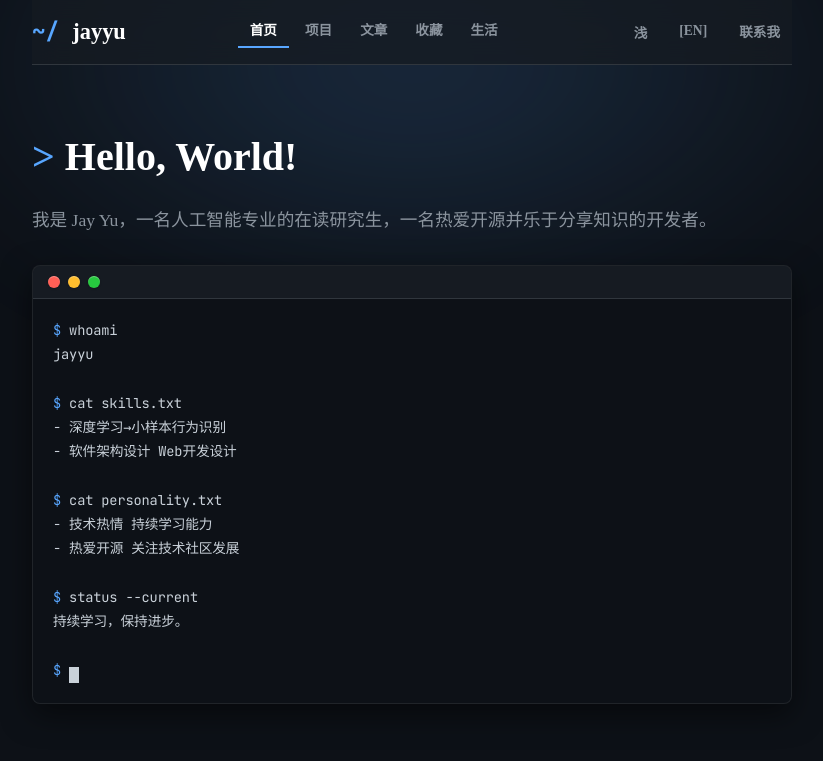
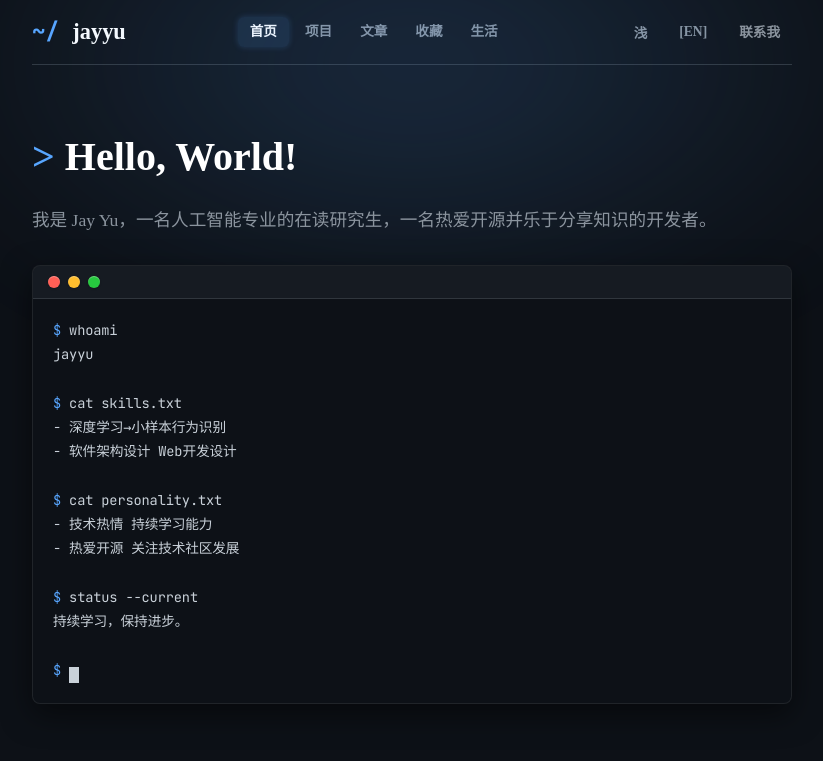
Before and after one commit to JayYu686/JayYu-Blog, an Astro site: page / in a window 1280 px wide. Shown: the top 761 px of the page, without its empty margins (228-1051 px from the left). Built offline with nearby package versions, Linux system fonts and the light colour scheme; Astro itself is replaced by a stand-in of ours; some packages are replaced by stand-ins of ours; code samples lack their colours; no server answers.

Commit message:
style: revert sticky header and nav active background to prior minimalist state, fix code tag font-family inheritance forcing terminal chinese fallback to elegant sans-serif

```diff
--- a/src/components/TerminalCard.astro
+++ b/src/components/TerminalCard.astro
@@ -67,6 +67,10 @@ const terminalContent = lines.map(line => `$ ${line.prompt}\n${line.output}`).jo
         overflow-x: auto;
     }
 
+    .terminal-body code {
+        font-family: var(--font-mono);
+    }
+
     :global(.prompt) {
         color: var(--accent-color);
     }
--- a/src/styles/global.css
+++ b/src/styles/global.css
@@ -7,7 +7,6 @@
   --link-color: #58a6ff;
   --border-color: #30363d;
   --header-bg: #161b22;
-  --header-bg-glass: rgba(22, 27, 34, 0.75);
   --code-bg: #161b22;
   --card-bg: #161b22;
   --secondary-text: #8b949e;
@@ -29,7 +28,6 @@
   --link-color: #0969da;
   --border-color: #d0d7de;
   --header-bg: #ffffff;
-  --header-bg-glass: rgba(255, 255, 255, 0.75);
   --code-bg: #f0f2f5;
   --card-bg: #ffffff;
   --secondary-text: #57606a;
@@ -84,16 +82,9 @@ h1:hover, h2:hover, h3:hover {
 
 /* ===== Header & Navigation ===== */
 header {
-  position: sticky;
-  top: 0;
-  z-index: 50;
-  background-color: var(--header-bg-glass);
-  backdrop-filter: blur(12px);
-  -webkit-backdrop-filter: blur(12px);
   border-bottom: 1px solid var(--border-color);
   padding: 14px 0;
   margin-bottom: 40px;
-  /* Add negative margin to stretch the blurred background slightly beyond padding if needed, but padding inside container is fine */
 }
 
 nav {
@@ -156,8 +147,9 @@ nav ul a, .lang-switch a {
   font-weight: bold;
   padding: 4px 12px;
   background-color: transparent;
-  border-bottom: 2px solid transparent;
-  transition: color 0.2s ease, border-color 0.2s ease;
+  border: none;
+  border-radius: 6px;
+  transition: color 0.2s ease, background-color 0.2s ease, box-shadow 0.2s ease;
   display: inline-block;
   text-decoration: none;
   cursor: pointer;
@@ -165,13 +157,14 @@ nav ul a, .lang-switch a {
 
 nav ul a:hover, .lang-switch a:hover {
   color: var(--heading-color);
-  border-bottom: 2px solid var(--border-color);
+  background-color: var(--nav-hover-bg);
   text-decoration: none;
 }
 
 nav ul a.active {
   color: var(--heading-color);
-  border-bottom: 2px solid var(--accent-color);
+  background-color: var(--nav-active-bg);
+  box-shadow: 0 0 6px var(--nav-active-shadow);
   text-decoration: none;
 }
 
```
